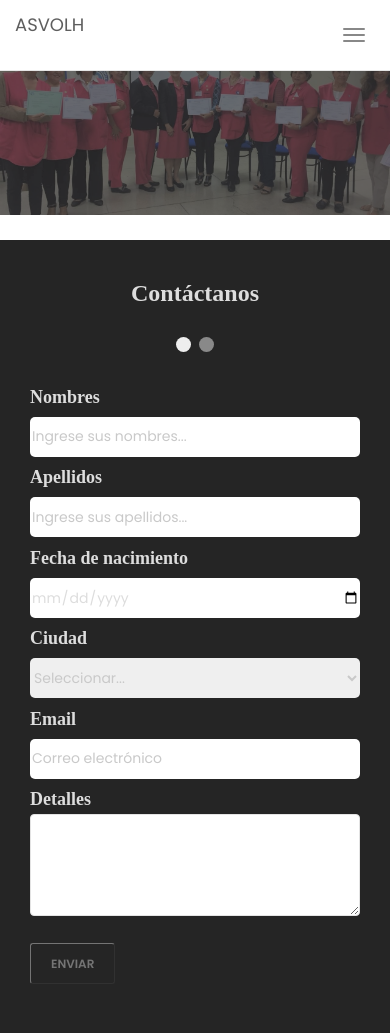
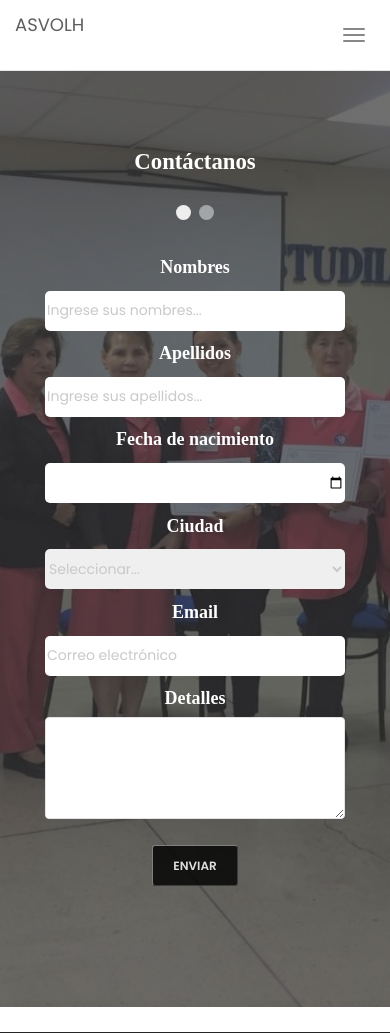
Before and after one commit to urWired/DAWM-PROYECTO, a PHP site: page /usuarios_finales/registrovoluntariado.html in a window 390 px wide. Shown: the top 1033 px of the page. Run offline with PHP 8.4, Linux system fonts and the light colour scheme; some libraries are stand-ins or nearby versions; some web fonts are replaced.

Commit message:
Cambios en registrovoluntariado

```diff
--- a/assets/css/gaia.css
+++ b/assets/css/gaia.css
@@ -233,6 +233,10 @@
 .valores > ul {
   list-style-position: outside;
   padding-left: 0em;
+}
+#send-button{
+  background-color: black;
+  color: white;
 }
 .li-valores{
   list-style: none;
--- a/usuarios_finales/registrovoluntariado.html
+++ b/usuarios_finales/registrovoluntariado.html
@@ -58,24 +58,13 @@
 
     <div class="section section-our-team-freebie">
         <div class="parallax filter filter-color-black">
-            <div class="image" style="background-image:url('assets/img/voluntariado.jpg');">
+            <div class="image" style="background-image:url('/assets/img/voluntariado.jpg');">
             </div>
             <div class="section section-our-clients-freebie">
                 <div class="container">
-
-
-
-                </div>
-            </div>
-        </div>
-    </div>
-
-    <footer class="footer footer-big footer-color-black" data-color="black">
-        <div class="container">
-            <div class="row">
-                <div class="col-md-6 col-sm-6" id="contacto">
+                    <div class="col-md-12 col-sm-6" id="contacto">
                         <div class="contacto">
-                        <h5 class="form-title">Contáctanos</h5>
+                            <h2 class="form-title">Contáctanos</h2>
                             <form id="contact-form" action="">
                                 <div class="all-steps" id="all-steps">
                                     <div class="step"></div>
@@ -127,7 +116,15 @@
                             </form>
                         </div>
                     </div>
-                <div class="col-md-3 col-sm-3" data-intro='O si quieres visitarnos, nuestra ubicación'>
+                </div>
+            </div>
+        </div>
+    </div>
+
+    <footer class="footer footer-big footer-color-black" data-color="black">
+        <div class="container" text-align="center">
+            <div class="row">
+                <div class="col-md-6 col-sm-3" data-intro='Nos puedes encontrar en esta ubicación.'>
                     <div class="info">
                         <h5 class="title">Ubicación</h5>
                         <div class="map-wrapper">
@@ -139,7 +136,7 @@
                         <h5>Cdla. Atarazana, Av. Dr. Roberto Gilbert y Democracia</h5>
                     </div>
                 </div>
-                <div class="col-md-2 col-md-offset-1 col-sm-3">
+                <div class="col-md-3 col-md-offset-1 col-sm-3">
                     <div class="info">
                         <h5 class="title">Contacto y Redes Sociales</h5>
                         <nav>
@@ -177,7 +174,7 @@
             </div>
             <hr>
             <div class="copyright">
-                 © <script> document.write(new Date().getFullYear()) </script> Noelia's Angels, made with love
+                 © <script> document.write(new Date().getFullYear()) </script> Creative Tim, made with love
             </div>
         </div>
     </footer>
```
Lines whose indentation alone changed are shown as unchanged.
